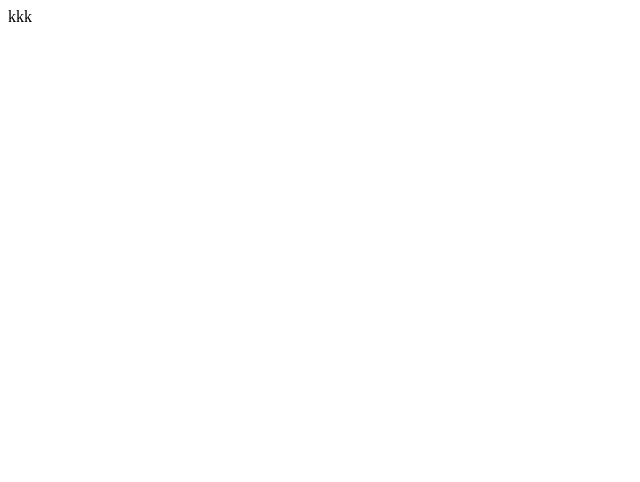
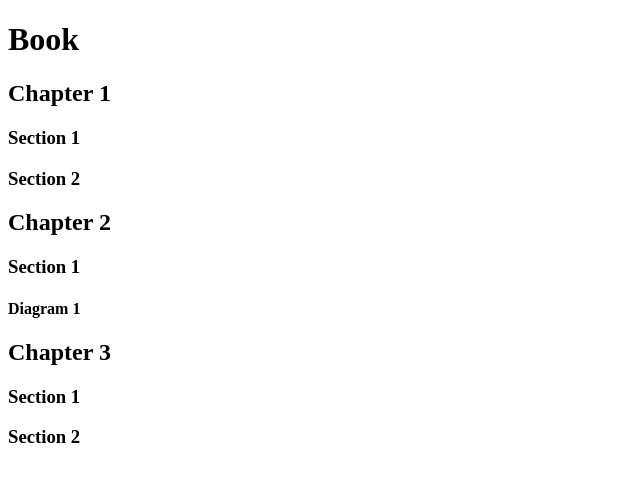
Before and after one commit to jn80808/FEStar, an Angular app: page / in a window 1280 px wide. Shown: the top 482 px of the page, without its empty margins (0-640 px from the left). Built offline with nearby package versions, Linux system fonts and the light colour scheme.

Commit message:
[JN]-KKK

```diff
--- a/src/app/app.html
+++ b/src/app/app.html
@@ -1 +1,10 @@
-kkk
+<h1>Book</h1>
+<h2>Chapter 1</h2>
+<h3>Section 1</h3>
+<h3>Section 2</h3>
+<h2>Chapter 2</h2>
+<h3>Section 1</h3>
+<h4>Diagram 1</h4>
+<h2>Chapter 3</h2>
+<h3>Section 1</h3>
+<h3>Section 2</h3>
```
